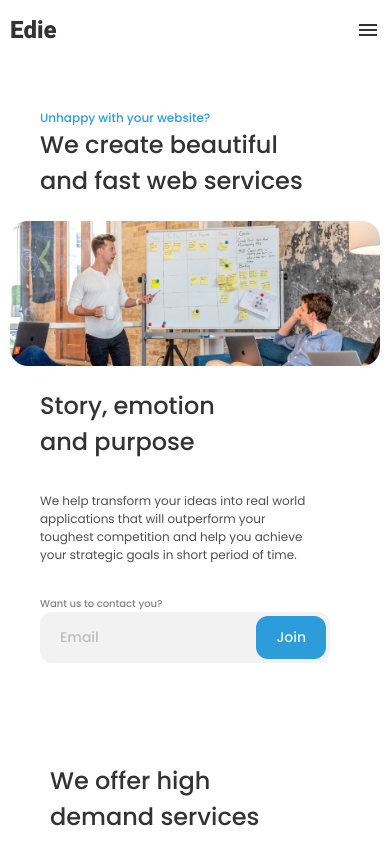
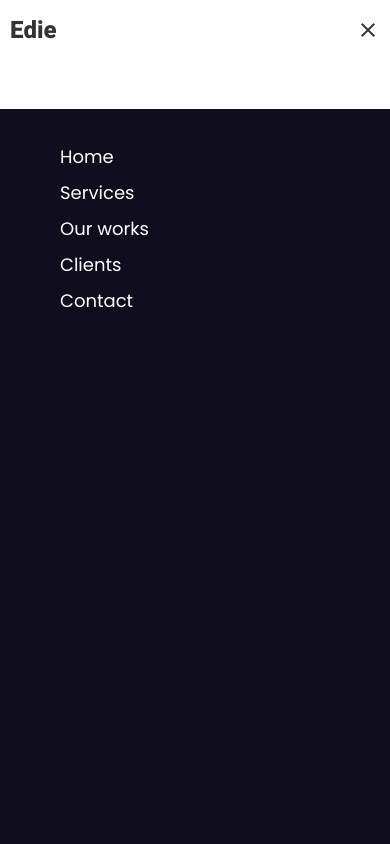
Before and after one commit to antoineterny/devchallenges-edie-homepage-master, a website: page index.html in a window 390 px wide. Both pictures are taken after a click on the icon "menu". Shown: the top 844 px of the page. Drawn offline with nearby package versions, Linux system fonts and the light colour scheme; files that its build step writes are made by us from their sources; files whose address does not match are found by name.

Commit message:
uglify marche pas, mobile menu marche pas...

```diff
--- a/index.html
+++ b/index.html
@@ -38,7 +38,16 @@
       </ul>
       <i class="material-icons mobile-nav" id="hamburger">menu</i>
     </nav>
-
+		<div id="mobile-menu" class="hidden">
+			<!-- <i class="material-icons">close</i> -->
+      <ul>
+        <li><a href="#">Home</a></li>
+        <li><a href="#services">Services</a></li>
+        <li><a href="#works">Our works</a></li>
+        <li><a href="#testimonials">Clients</a></li>
+        <li><a href="#">Contact</a></li>
+      </ul>
+		</div>
     <header>
       <div class="container">
         <h4 class="blue-text margin-big">Unhappy with your website?</h3>
@@ -183,5 +192,6 @@
 
 
 
+    <script src="script.js"></script>
   </body>
 </html>
--- a/package.json
+++ b/package.json
@@ -10,12 +10,18 @@
   "author": "",
   "license": "ISC",
   "devDependencies": {
+    "@babel/core": "^7.12.10",
+    "@babel/preset-env": "^7.12.11",
     "autoprefixer": "^9.0.0",
     "cssnano": "^4.1.10",
     "gulp": "^4.0.2",
+    "gulp-babel": "^8.0.0",
     "gulp-postcss": "^9.0.0",
     "gulp-replace": "^1.0.0",
     "gulp-sass": "^4.1.0",
     "gulp-sourcemaps": "^3.0.0"
+  },
+  "dependencies": {
+    "gulp-uglify": "^3.0.2"
   }
 }
--- /dev/null
+++ b/script.js
@@ -0,0 +1,15 @@
+const hamburger = document.querySelector('#hamburger')
+const mobileMenu = document.querySelector('#mobile-menu')
+const toggleMenu = () => {
+  if (hamburger.innerText === 'menu') {
+    mobileMenu.classList.remove('hidden')
+    hamburger.innerText = 'close'
+    return
+  }
+  mobileMenu.classList.add('hidden')
+  hamburger.innerText = 'menu'
+}
+hamburger.onclick = toggleMenu
+mobileMenu.querySelectorAll('a').forEach((a) => {
+  a.onclick = () => toggleMenu
+})
--- a/style.scss
+++ b/style.scss
@@ -25,6 +25,7 @@ body {
 	font-style: normal;
 	color: $gray1;
 	font-weight: 500;
+	position: relative;
 }
 
 .logo {
@@ -373,3 +374,36 @@ footer {
 		margin-top: 133px;
 	}
 }
+
+#mobile-menu {
+	background: $deep-purple;
+	color: white;
+	width: 100vw;
+	height: 100vh;
+	padding: 30px 60px;
+	position: sticky;
+	z-index: 98;
+	top: 61px;
+	right: 0;
+	ul {
+		list-style-type: none;
+		li {
+			font-weight: normal;
+			font-size: 18px;
+			line-height: 200%;
+		}
+		a {
+			text-decoration: none;
+			color: white;
+			list-style: none;
+		}
+	}
+	i {
+		position: absolute;
+		right: 10px;
+	}
+}
+
+.hidden {
+	display: none;
+}
```
Also changed, not shown: gulpfile.js (+18 -5 lines), dist/index.html, dist/script.js (added), dist/style.css, 2 other files. Lines whose indentation alone changed are shown as unchanged.
